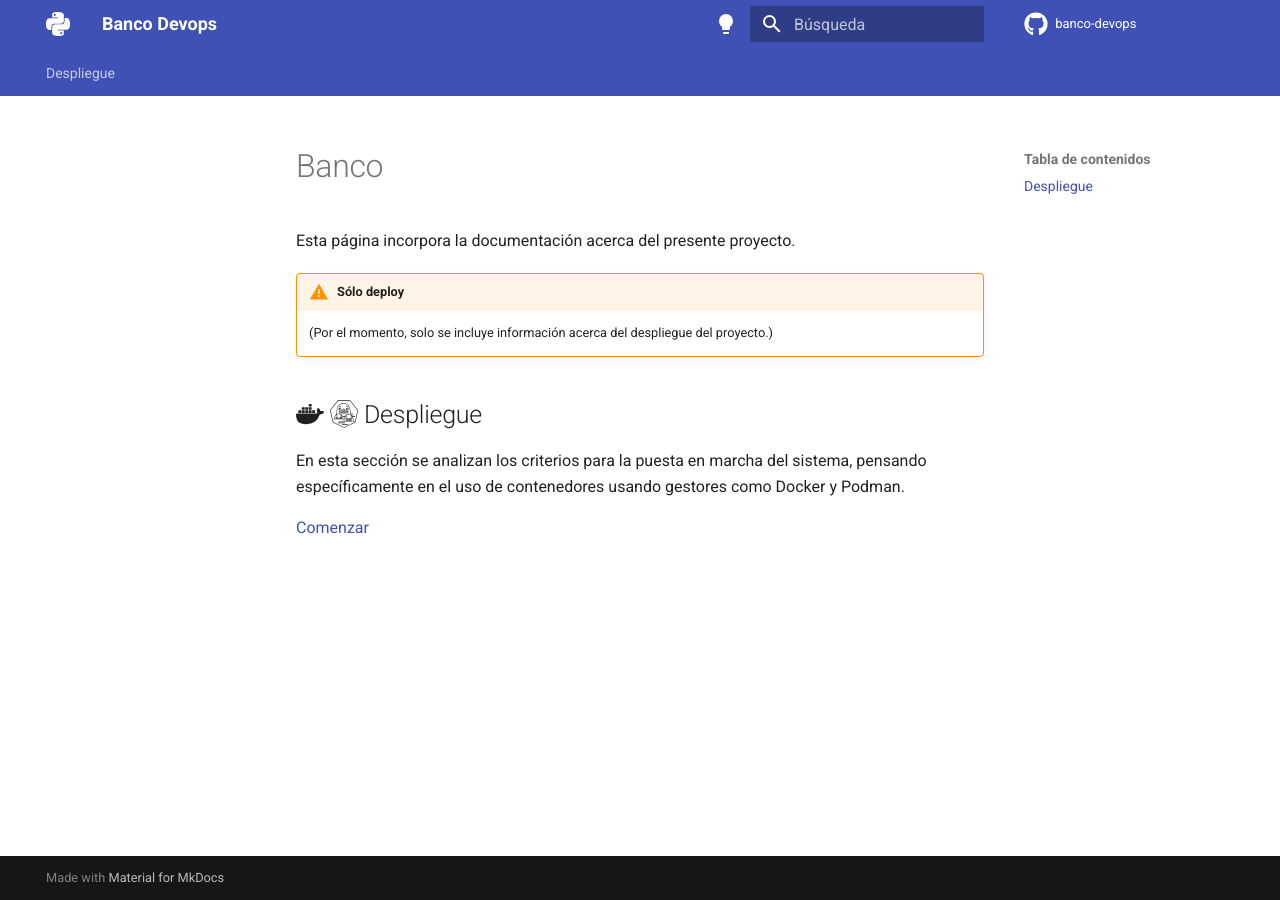
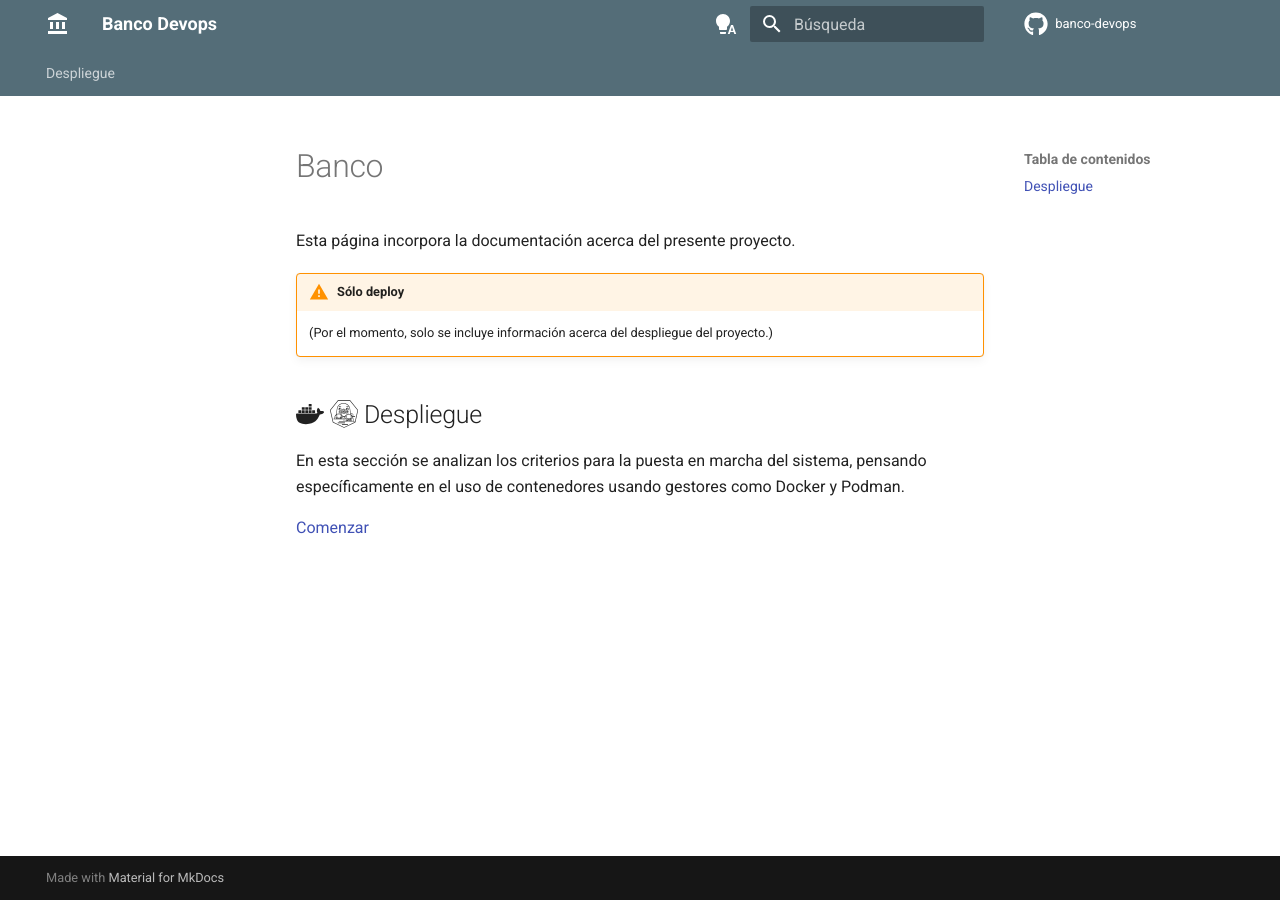
Before and after one commit to PYTHON-DESDE-0/banco-devops, an MkDocs documentation site: the page built from documentacion/index.md, in a window 1280 px wide. Built offline with MkDocs 1.6.1 and Material for MkDocs 9.7.7, drawn with Linux system fonts in a browser that asks for light colours; plug-ins that fetch from the network failed and are left out; comment, search, counter and statistics services are not loaded.

Commit message:
Mkdocs: estilo de página corregido

```diff
--- a/mkdocs.yml
+++ b/mkdocs.yml
@@ -12,7 +12,6 @@ repo_name: banco-devops
 # copyright: Copyright &copy; 2025
 
 # ruta a los documentos
-# docs_dir: docs/
 docs_dir: documentacion/
 
 
@@ -21,35 +20,39 @@ theme:
   icon:
     # logo: fontawesome/solid/user-nurse
     annotation: material/arrow-right-circle
-    logo: simple/python  # :simple-python:
+    logo: material/bank  # :material-bank:
     # Icono de repositorio
     repo: fontawesome/brands/github
 
   language: es
   # Modos para la pagina
   palette:
+    # Modo automático
+    - media: "(prefers-color-scheme)"
+      toggle:
+        icon: material/lightbulb-auto
+        name: Cambia al modo claro
     # Modo claro
     - media: "(prefers-color-scheme: light)"
       scheme: default
       toggle:
         icon: material/lightbulb
         name: Cambia al modo oscuro
-      primary: indigo
-      # primary: custom
-      accent: purple
+      primary: blue grey
+      accent: blue
     # Modo oscuro
     - media: "(prefers-color-scheme: dark)"
       scheme: slate
       toggle:
         icon: material/lightbulb-outline
-        name: Cambia al modo claro
-      primary: indigo
-      # primary: custom
-      accent: lime
+        name: Cambia al modo automático
+      primary: blue grey
+      accent: blue
+
 
   features:
     - header.autohide
-    # - navigation.footer
+    - navigation.footerq
     # - navigation.instant
     - content.code.copy
     - content.code.select
@@ -58,9 +61,9 @@ theme:
     - search
     - search.suggest
     - search.highlight
-    # - search.share
-    # - search:
-    #   lang: es
+    - search.share
+    - search:
+      lang: es
     - toc.follow
     - navigation.top  # boton emergente para volver al inicio  - aparece al intentar subir con el scroll
 
```
